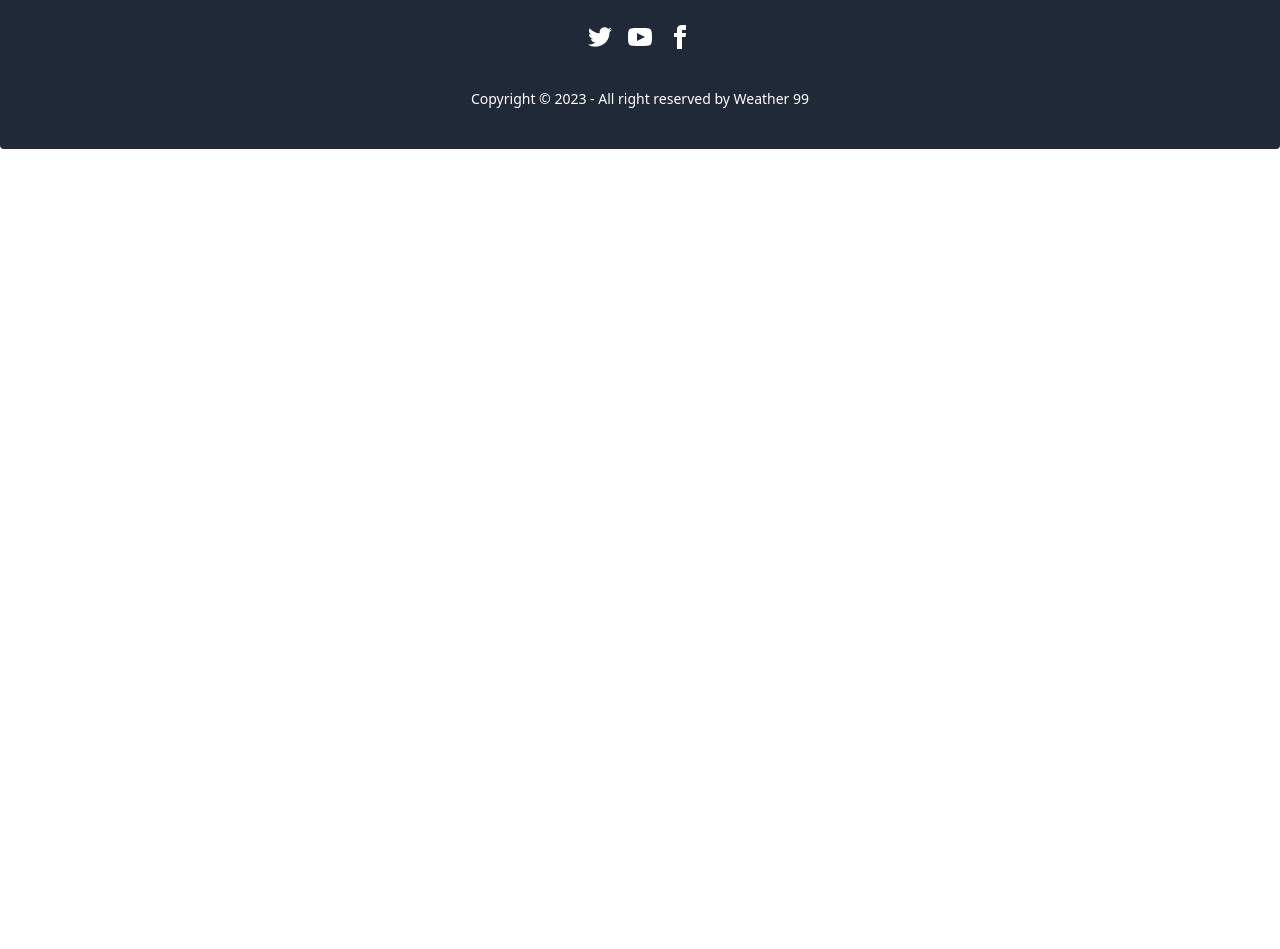
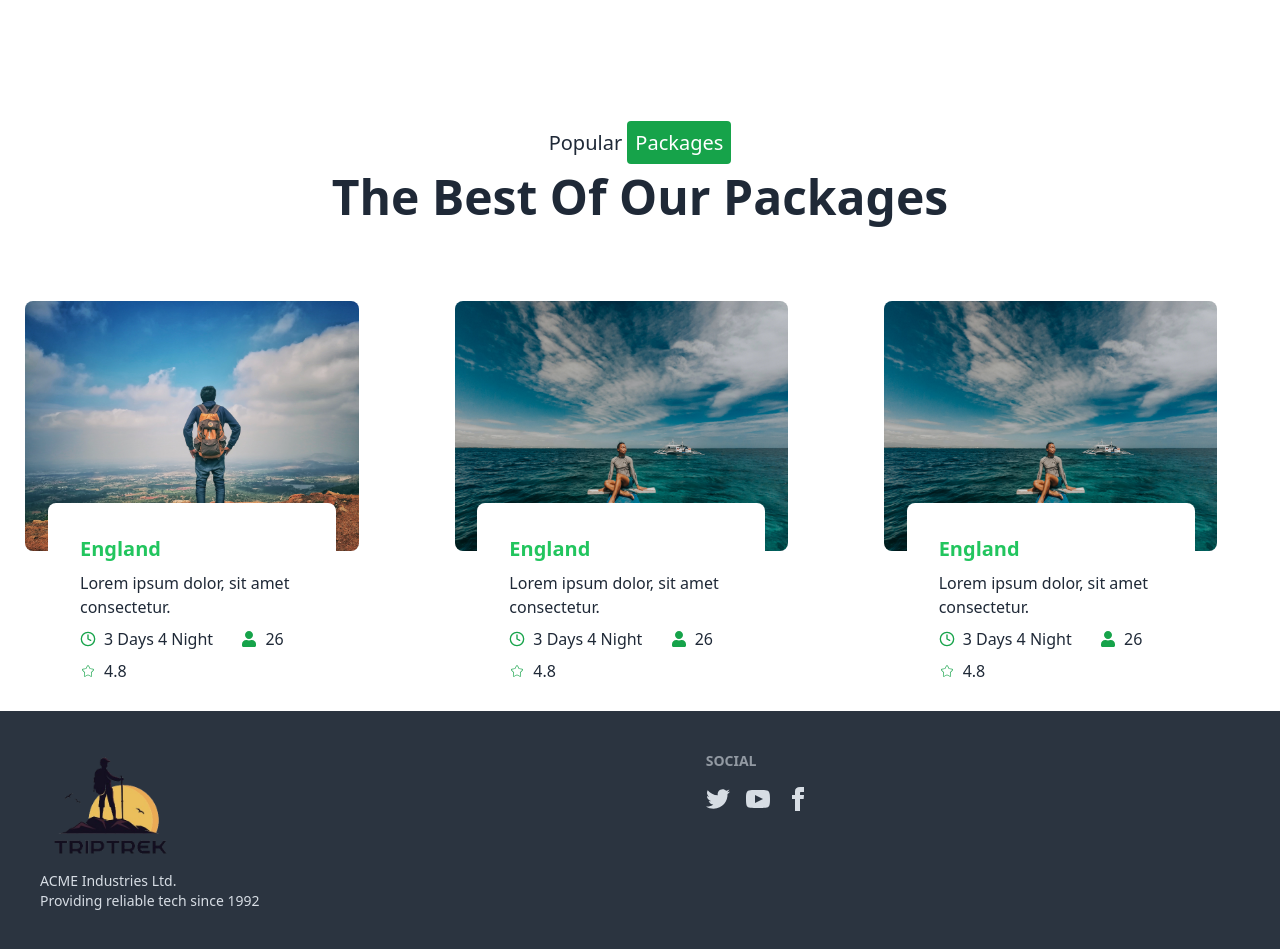
Before and after one commit to MuhammadAtiq757/Trip-Track-client, a React (Vite) app: page / in a window 1280 px wide. Shown: the part 4160-5109 px from the top of the page. Before the commit the page ends 4309 px from the top, so only its background shows below. Built offline with nearby package versions, Linux system fonts and the light colour scheme.

Commit message:
packages, gallary

```diff
--- a/src/Pages/Footer.jsx
+++ b/src/Pages/Footer.jsx
@@ -1,17 +1,20 @@
+import logo from '../assets/images/logo.png'
 const Footer = () => {
     return (
-        <footer className="footer footer-center p-10 bg-gray-800 text-white rounded">
-        <div>
-          <div className="grid grid-flow-col gap-4">
-            <a><svg xmlns="http://www.w3.org/2000/svg" width="24" height="24" viewBox="0 0 24 24" className="fill-current"><path d="M24 4.557c-.883.392-1.832.656-2.828.775 1.017-.609 1.798-1.574 2.165-2.724-.951.564-2.005.974-3.127 1.195-.897-.957-2.178-1.555-3.594-1.555-3.179 0-5.515 2.966-4.797 6.045-4.091-.205-7.719-2.165-10.148-5.144-1.29 2.213-.669 5.108 1.523 6.574-.806-.026-1.566-.247-2.229-.616-.054 2.281 1.581 4.415 3.949 4.89-.693.188-1.452.232-2.224.084.626 1.956 2.444 3.379 4.6 3.419-2.07 1.623-4.678 2.348-7.29 2.04 2.179 1.397 4.768 2.212 7.548 2.212 9.142 0 14.307-7.721 13.995-14.646.962-.695 1.797-1.562 2.457-2.549z"></path></svg></a>
-            <a><svg xmlns="http://www.w3.org/2000/svg" width="24" height="24" viewBox="0 0 24 24" className="fill-current"><path d="M19.615 3.184c-3.604-.246-11.631-.245-15.23 0-3.897.266-4.356 2.62-4.385 8.816.029 6.185.484 8.549 4.385 8.816 3.6.245 11.626.246 15.23 0 3.897-.266 4.356-2.62 4.385-8.816-.029-6.185-.484-8.549-4.385-8.816zm-10.615 12.816v-8l8 3.993-8 4.007z"></path></svg></a>
-            <a><svg xmlns="http://www.w3.org/2000/svg" width="24" height="24" viewBox="0 0 24 24" className="fill-current"><path d="M9 8h-3v4h3v12h5v-12h3.642l.358-4h-4v-1.667c0-.955.192-1.333 1.115-1.333h2.885v-5h-3.808c-3.596 0-5.192 1.583-5.192 4.615v3.385z"></path></svg></a>
-          </div>
+      <footer className="footer p-10 bg-neutral text-neutral-content">
+      <aside>
+        <img className='w-36' src={logo} alt="" />
+        <p>ACME Industries Ltd.<br/>Providing reliable tech since 1992</p>
+      </aside>
+      <nav>
+        <header className="footer-title">Social</header>
+        <div className="grid grid-flow-col gap-4">
+          <a><svg xmlns="http://www.w3.org/2000/svg" width="24" height="24" viewBox="0 0 24 24" className="fill-current"><path d="M24 4.557c-.883.392-1.832.656-2.828.775 1.017-.609 1.798-1.574 2.165-2.724-.951.564-2.005.974-3.127 1.195-.897-.957-2.178-1.555-3.594-1.555-3.179 0-5.515 2.966-4.797 6.045-4.091-.205-7.719-2.165-10.148-5.144-1.29 2.213-.669 5.108 1.523 6.574-.806-.026-1.566-.247-2.229-.616-.054 2.281 1.581 4.415 3.949 4.89-.693.188-1.452.232-2.224.084.626 1.956 2.444 3.379 4.6 3.419-2.07 1.623-4.678 2.348-7.29 2.04 2.179 1.397 4.768 2.212 7.548 2.212 9.142 0 14.307-7.721 13.995-14.646.962-.695 1.797-1.562 2.457-2.549z"></path></svg></a>
+          <a><svg xmlns="http://www.w3.org/2000/svg" width="24" height="24" viewBox="0 0 24 24" className="fill-current"><path d="M19.615 3.184c-3.604-.246-11.631-.245-15.23 0-3.897.266-4.356 2.62-4.385 8.816.029 6.185.484 8.549 4.385 8.816 3.6.245 11.626.246 15.23 0 3.897-.266 4.356-2.62 4.385-8.816-.029-6.185-.484-8.549-4.385-8.816zm-10.615 12.816v-8l8 3.993-8 4.007z"></path></svg></a>
+          <a><svg xmlns="http://www.w3.org/2000/svg" width="24" height="24" viewBox="0 0 24 24" className="fill-current"><path d="M9 8h-3v4h3v12h5v-12h3.642l.358-4h-4v-1.667c0-.955.192-1.333 1.115-1.333h2.885v-5h-3.808c-3.596 0-5.192 1.583-5.192 4.615v3.385z"></path></svg></a>
         </div>
-        <div>
-          <p>Copyright © 2023 - All right reserved by Weather 99</p>
-        </div>
-      </footer>
+      </nav>
+    </footer>
     );
 };
 
--- a/src/Pages/Home/Home.jsx
+++ b/src/Pages/Home/Home.jsx
@@ -7,6 +7,7 @@ import AboutUs from '../AboutUs/AboutUs';
 import PopularPlace from '../PopularPlace/PopularPlace';
 import Services from '../Services/Services';
 import TourGallary from '../TourGallary/TourGallary';
+import Packages from '../Packages/Packages';
 
 const Home = () => {
     return (
@@ -17,6 +18,7 @@ const Home = () => {
           <PopularPlace></PopularPlace>
           <Services></Services>
           <TourGallary></TourGallary>
+          <Packages></Packages>
         </div>
     );
 };
--- /dev/null
+++ b/src/Pages/Packages/Packages.jsx
@@ -0,0 +1,98 @@
+import React from 'react';
+import { LuClock } from "react-icons/lu";
+import { FaUser } from "react-icons/fa";
+import { CiStar } from "react-icons/ci";
+import img1 from '../../assets/images/slide-8.jpg'
+import img2 from '../../assets/images/slide-3.jpg'
+import img3 from '../../assets/images/slide-3.jpg'
+
+const Packages = () => {
+    return (
+        <div className='mt-40 mb-40'>
+<div className='text-center'>
+    <h1 className='text-xl'>Popular <span className='bg-green-600 p-2 rounded text-white'>Packages</span></h1>
+    <h1 className='text-5xl font-bold mt-4'>The Best Of Our Packages</h1>
+</div>
+
+
+<div className='grid md:grid-cols-3 gap-2 mt-20'>
+
+{/* one */}
+<div>
+<div className="card  w-96  relative">
+  <figure><img className='rounded-lg h-[250px]' src={img1} alt="Shoes" /></figure>
+
+</div>
+
+<div className="card-body absolute -mt-12 bg-white w-72 ml-12 h-40 rounded-lg">
+<h2 className="card-title text-green-500">England</h2>
+    <p>Lorem ipsum dolor, sit amet consectetur.</p>
+    <div className='flex justify-between'>
+   <p className='flex items-center'> <LuClock className='mr-2 text-green-600' /> 3 Days 4 Night</p>
+    <p className='flex items-center pl-2'><FaUser className='mr-2 text-green-600' /> 26</p>
+   </div>
+   <p className='flex items-center'><CiStar className='mr-2 text-green-600' bg-green-600 /> 4.8</p>
+
+
+  </div>
+
+</div>
+
+{/* two */}
+
+<div>
+<div className="card  w-96  relative">
+  <figure><img className='rounded-lg h-[250px]' src={img2} alt="Shoes" /></figure>
+
+</div>
+
+<div className="card-body absolute -mt-12 bg-white w-72 ml-12 h-40 rounded-lg">
+<h2 className="card-title text-green-500">England</h2>
+    <p>Lorem ipsum dolor, sit amet consectetur.</p>
+    <div className='flex justify-between'>
+   <p className='flex items-center'> <LuClock className='mr-2 text-green-600' /> 3 Days 4 Night</p>
+    <p className='flex items-center pl-2'><FaUser className='mr-2 text-green-600' /> 26</p>
+   </div>
+   <p className='flex items-center'><CiStar className='mr-2 text-green-600' bg-green-600 /> 4.8</p>
+
+
+  </div>
+
+</div>
+{/* three */}
+<div>
+<div className="card  w-96  relative">
+  <figure><img className='rounded-lg h-[250px]' src={img3} alt="Shoes" /></figure>
+
+</div>
+
+<div className="card-body absolute -mt-12 bg-white w-72 ml-12 h-40 rounded-lg">
+<h2 className="card-title text-green-500">England</h2>
+    <p>Lorem ipsum dolor, sit amet consectetur.</p>
+    <div className='flex justify-between'>
+   <p className='flex items-center'> <LuClock className='mr-2 text-green-600' /> 3 Days 4 Night</p>
+    <p className='flex items-center pl-2'><FaUser className='mr-2 text-green-600' /> 26</p>
+   </div>
+   <p className='flex items-center'><CiStar className='mr-2 text-green-600' bg-green-600 /> 4.8</p>
+
+
+  </div>
+
+</div>
+
+
+
+
+
+</div>
+
+
+
+
+
+
+        </div>
+    );
+};
+
+export default Packages;
```
